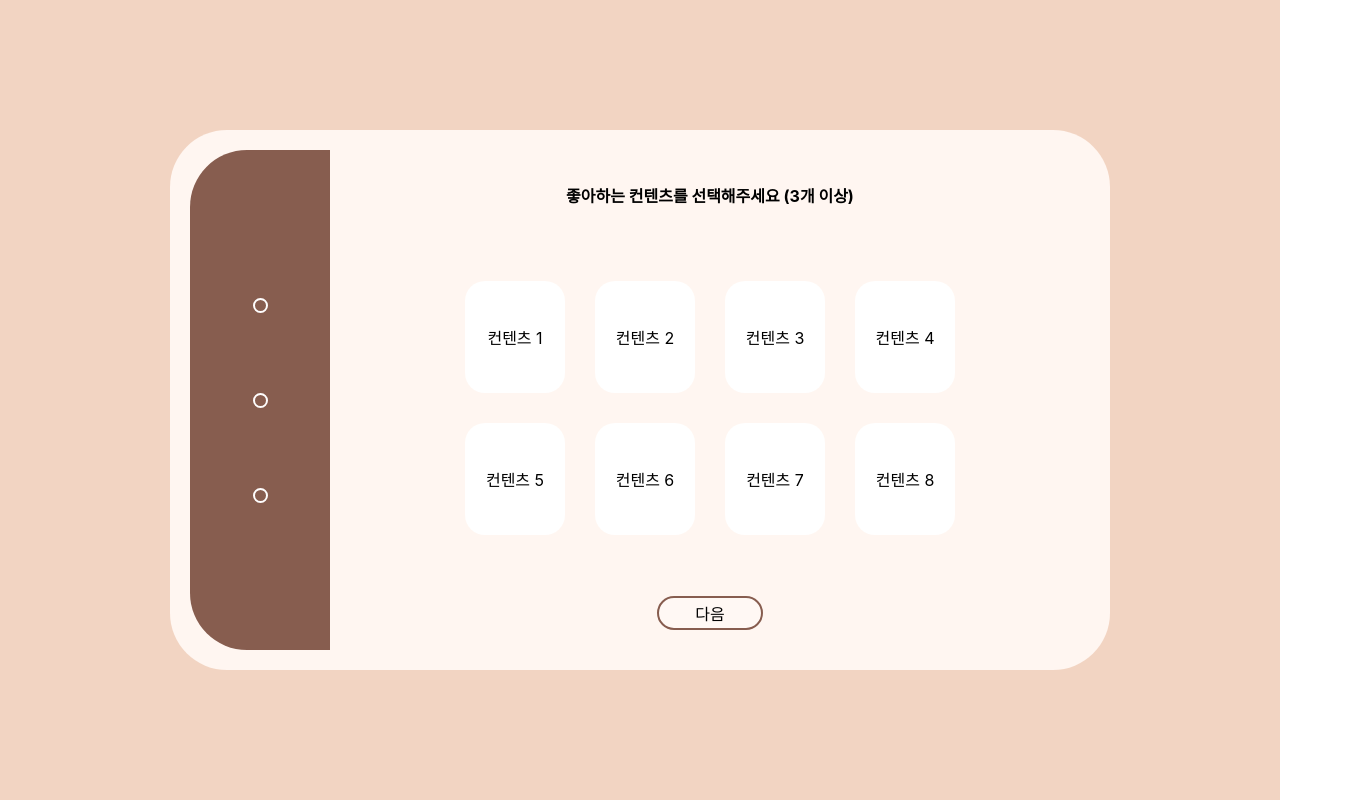
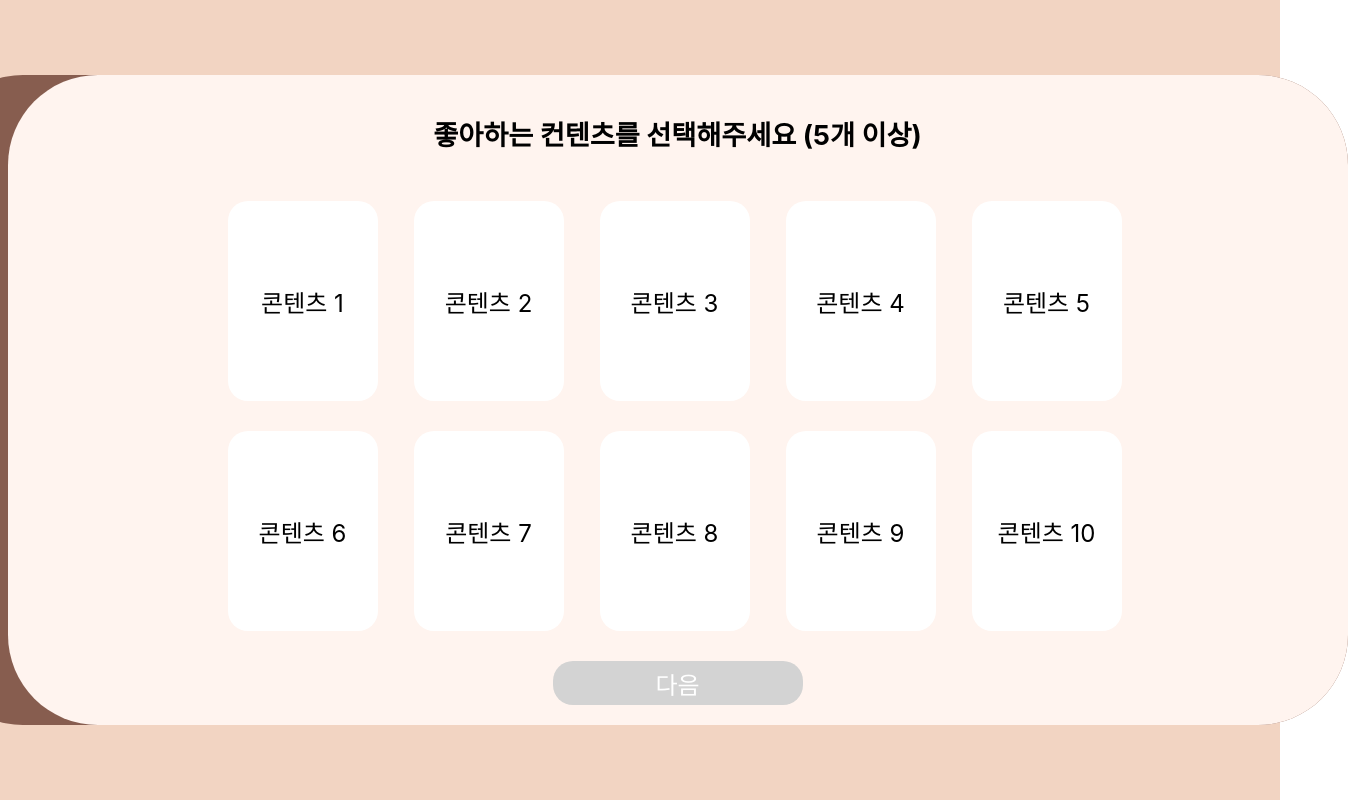
Before and after one commit to BBanggoood/FrontEnd, a React (Create React App) app in the folder bbanggood/: page /contents-selection in a window 1280 px wide. Shown: the whole page, 1348 px wide, since content can reach past the window. Built offline with nearby package versions, Linux system fonts and the light colour scheme.

Commit message:
[태헌] 초기화면, 로그인, 회원가입 구현

```diff
--- a/bbanggood/src/CSS/ContentsSelectionPage.css
+++ b/bbanggood/src/CSS/ContentsSelectionPage.css
@@ -5,28 +5,67 @@
     justify-content: center;
     align-items: center;
     height: 100vh;
-    background-color: #F2D4C2;
+    background-color: #F2D4C2; /* 배경색 지정 */
 }
 
-.contents-container {
+.contents-outer-rectangle {
+    width: 1450px;
+    height: 650px;
+    background-color: #875D4F; /* 외부 사각형의 배경색 지정 */
+    border-radius: 90px;
     display: flex;
-    background-color: #FFF6F1;
-    border-radius: 57px;
-    width: 900px;
-    height: 500px;
-    padding: 20px;
-    position: relative;
+    justify-content: flex-end; /* 오른쪽으로 정렬 */
+    align-items: center;
+    padding-right: 0px;
 }
 
-.sidebar {
-    background-color: #875D4F;
-    border-radius: 57px 0 0 57px;
-    width: 100px;
+.contents-inner-rectangle {
+    width: 1300px;
+    height: 610px;
+    background-color: #FFF4EF; /* 내부 사각형의 배경색 지정 */
+    border-radius: 90px;
     display: flex;
     flex-direction: column;
     justify-content: center;
     align-items: center;
+    margin-top: 0px;
+    margin-right: 0px; /* 겹치게 설정 */
     padding: 20px;
+    overflow-y: auto; /* 스크롤 추가 */
+}
+
+.contents-grid {
+    display: grid;
+    grid-template-columns: repeat(5, 1fr);
+    gap: 30px; /* 간격 조정 */
+    margin-top: 30px;
+    margin-bottom: 30px;
+    width: 900px;
+    height: 600px; /* 그리드 높이 조정 */
+    overflow-y: auto; /* 그리드 내부 스크롤 추가 */
+}
+
+.contents-box {
+    width: 150px; /* 컨텐츠 박스의 너비 조정 */
+    height: 200px; /* 컨텐츠 박스의 높이 조정 */
+    background-color: #FFFFFF;
+    border-radius: 20px;
+    display: flex;
+    justify-content: center;
+    align-items: center;
+    cursor: pointer;
+    transition: background-color 0.3s;
+    font-size: 1.5em; /* 폰트 크기 1.5배 증가 */
+}
+
+.contents-sidebar {
+    width: 50px;
+    display: flex;
+    flex-direction: column;
+    align-items: center;
+    margin-right: 25px;
+    justify-content: space-between; /* 간격을 균등하게 설정 */
+    height: 75%;
 }
 
 .circle {
@@ -34,61 +73,29 @@
     height: 11px;
     border: 2px solid #FFFDFD;
     border-radius: 50%;
-    margin: 40px 0; /* 간격 4배 증가 */
-}
-
-.contents-content {
-    flex-grow: 1;
-    display: flex;
-    flex-direction: column;
-    align-items: center;
-    justify-content: space-between;
-    padding: 20px;
-}
-
-.contents-content h2 {
-    font-family: 'Inter', sans-serif;
-    font-size: 16px;
-    color: #000000;
-}
-
-.contents-grid {
-    display: grid;
-    grid-template-columns: repeat(4, 1fr);
-    gap: 30px; /* 간격 1.5배 증가 */
-}
-
-.contents-box {
-    width: 96px; /* 크기 1.5배 증가 */
-    height: 108px; /* 크기 1.5배 증가 */
-    background: #FFFFFF;
-    border-radius: 20px;
-    display: flex;
-    justify-content: center;
-    align-items: center;
-    cursor: pointer;
-    border: 2px solid transparent;
-    transition: all 0.3s;
 }
 
 .contents-box.selected {
-    border-color: #875D4F;
+    background-color: #C68C7A; /* 선택된 컨텐츠 박스의 배경색 지정 */
 }
 
-.next-button {
-    width: 106px;
-    height: 34px;
-    background: rgba(255, 255, 255, 0.5);
-    border: 2px solid #875D4F;
-    border-radius: 25px;
+.contents-next-button {
+    width: 250px; /* 버튼 너비 조정 */
+    height: 60px; /* 버튼 높이 조정 */
+    background-color: #C68C7A;
+    color: white;
+    border: none;
+    border-radius: 20px;
     font-family: 'Inter', sans-serif;
-    font-size: 16px;
-    color: #000000;
+    font-size: 24px; /* 폰트 크기 1.5배 증가 */
     cursor: pointer;
-    transition: all 0.3s;
+    transition: background-color 0.3s;
 }
 
-.next-button:disabled {
-    background: rgba(255, 255, 255, 0.2);
-    cursor: not-allowed;
+.contents-next-button:disabled {
+    background-color: #D3D3D3; /* 비활성화된 버튼 배경색 지정 */
 }
+
+.contents-next-button:hover:enabled {
+    background-color: #A56B5A; /* 활성화된 버튼 호버시 배경색 지정 */
+}
--- a/bbanggood/src/CSS/GenreSelectionPage.css
+++ b/bbanggood/src/CSS/GenreSelectionPage.css
@@ -5,28 +5,63 @@
     justify-content: center;
     align-items: center;
     height: 100vh;
-    background-color: #F2D4C2;
+    background-color: #F2D4C2; /* 배경색 지정 */
 }
 
-.genre-container {
+.genre-outer-rectangle {
+    width: 1450px;
+    height: 650px;
+    background-color: #875D4F; /* 외부 사각형의 배경색 지정 */
+    border-radius: 90px;
     display: flex;
-    background-color: #FFF6F1;
-    border-radius: 57px;
-    width: 900px;
-    height: 500px;
-    padding: 20px;
-    position: relative;
+    justify-content: flex-end; /* 오른쪽으로 정렬 */
+    align-items: center;
+    padding-right: 0px;
 }
 
-.sidebar {
-    background-color: #875D4F;
-    border-radius: 57px 0 0 57px;
-    width: 100px;
+.genre-inner-rectangle {
+    width: 1300px;
+    height: 610px;
+    background-color: #FFF4EF; /* 내부 사각형의 배경색 지정 */
+    border-radius: 90px;
     display: flex;
     flex-direction: column;
     justify-content: center;
     align-items: center;
+    margin-top: 0px;
+    margin-right: 0px; /* 겹치게 설정 */
     padding: 20px;
+}
+
+.genre-grid {
+    display: grid;
+    grid-template-columns: repeat(4, 1fr);
+    gap: 30px; /* 간격 조정 */
+    margin-top: 30px;
+    margin-bottom: 30px;
+}
+
+.genre-box {
+    width: 200px; /* 장르 박스의 너비 조정 */
+    height: 130px; /* 장르 박스의 높이 조정 */
+    background-color: #FFFFFF;
+    border-radius: 20px;
+    display: flex;
+    justify-content: center;
+    align-items: center;
+    cursor: pointer;
+    transition: background-color 0.3s;
+    font-size: 1.5em; /* 폰트 크기 1.5배 증가 */
+}
+
+.genre-sidebar {
+    width: 50px;
+    display: flex;
+    flex-direction: column;
+    align-items: center;
+    margin-right: 25px;
+    justify-content: space-between; /* 간격을 균등하게 설정 */
+    height: 75%;
 }
 
 .circle {
@@ -34,61 +69,29 @@
     height: 11px;
     border: 2px solid #FFFDFD;
     border-radius: 50%;
-    margin: 40px 0; /* 간격 4배 증가 */
-}
-
-.genre-content {
-    flex-grow: 1;
-    display: flex;
-    flex-direction: column;
-    align-items: center;
-    justify-content: space-between;
-    padding: 20px;
-}
-
-.genre-content h2 {
-    font-family: 'Inter', sans-serif;
-    font-size: 16px;
-    color: #000000;
-}
-
-.genre-grid {
-    display: grid;
-    grid-template-columns: repeat(4, 1fr);
-    gap: 30px; /* 간격 1.5배 증가 */
-}
-
-.genre-box {
-    width: 96px; /* 크기 1.5배 증가 */
-    height: 108px; /* 크기 1.5배 증가 */
-    background: #FFFFFF;
-    border-radius: 20px;
-    display: flex;
-    justify-content: center;
-    align-items: center;
-    cursor: pointer;
-    border: 2px solid transparent;
-    transition: all 0.3s;
 }
 
 .genre-box.selected {
-    border-color: #875D4F;
+    background-color: #C68C7A; /* 선택된 장르 박스의 배경색 지정 */
 }
 
-.next-button {
-    width: 106px;
-    height: 34px;
-    background: rgba(255, 255, 255, 0.5);
-    border: 2px solid #875D4F;
-    border-radius: 25px;
+.genre-next-button {
+    width: 250px; /* 버튼 너비 조정 */
+    height: 60px; /* 버튼 높이 조정 */
+    background-color: #C68C7A;
+    color: white;
+    border: none;
+    border-radius: 20px;
     font-family: 'Inter', sans-serif;
-    font-size: 16px;
-    color: #000000;
+    font-size: 24px; /* 폰트 크기 1.5배 증가 */
     cursor: pointer;
-    transition: all 0.3s;
+    transition: background-color 0.3s;
 }
 
-.next-button:disabled {
-    background: rgba(255, 255, 255, 0.2);
-    cursor: not-allowed;
+.genre-next-button:disabled {
+    background-color: #D3D3D3; /* 비활성화된 버튼 배경색 지정 */
 }
+
+.genre-next-button:hover:enabled {
+    background-color: #A56B5A; /* 활성화된 버튼 호버시 배경색 지정 */
+}
--- a/bbanggood/src/Components/ContentsSelectionPage.js
+++ b/bbanggood/src/Components/ContentsSelectionPage.js
@@ -2,10 +2,7 @@ import React, { useState } from 'react';
 import { useNavigate } from 'react-router-dom';
 import '../CSS/ContentsSelectionPage.css'; // 선호 컨텐츠 선택 페이지용 CSS 파일 import
 
-const contents = [
-    '컨텐츠 1', '컨텐츠 2', '컨텐츠 3', '컨텐츠 4',
-    '컨텐츠 5', '컨텐츠 6', '컨텐츠 7', '컨텐츠 8'
-];
+const contents = Array.from({ length: 20 }, (_, i) => `콘텐츠 ${i + 1}`);
 
 const ContentsSelectionPage = () => {
     const [selectedContents, setSelectedContents] = useState([]);
@@ -20,21 +17,21 @@ const ContentsSelectionPage = () => {
     };
 
     const handleNextClick = () => {
-        if (selectedContents.length >= 3) {
+        if (selectedContents.length >= 5) {
             navigate('/initial2');
         }
     };
 
     return (
         <div className="contents-selection-page">
-            <div className="contents-container">
-                <div className="sidebar">
+            <div className="contents-outer-rectangle">
+                <div className="contents-sidebar">
                     <div className="circle"></div>
                     <div className="circle"></div>
                     <div className="circle"></div>
                 </div>
-                <div className="contents-content">
-                    <h2>좋아하는 컨텐츠를 선택해주세요 (3개 이상)</h2>
+                <div className="contents-inner-rectangle">
+                    <h1 style={{ fontSize: '1.7em' }}>좋아하는 컨텐츠를 선택해주세요 (5개 이상)</h1>
                     <div className="contents-grid">
                         {contents.map((content, index) => (
                             <div
@@ -47,9 +44,9 @@ const ContentsSelectionPage = () => {
                         ))}
                     </div>
                     <button
-                        className="next-button"
+                        className="contents-next-button"
                         onClick={handleNextClick}
-                        disabled={selectedContents.length < 3}
+                        disabled={selectedContents.length < 5}
                     >
                         다음
                     </button>
--- a/bbanggood/src/Components/InitialScreen.js
+++ b/bbanggood/src/Components/InitialScreen.js
@@ -6,15 +6,15 @@ import logo from '../images/logo.png'; // 초기화면 이미지 파일 import
 function InitialScreen() {
     const navigate = useNavigate();
 
-    // useEffect(() => {
-    //     // 3초 후에 /initial2 페이지로 이동
-    //     const timer = setTimeout(() => {
-    //         navigate('/initial2');
-    //     }, 3000);
+    useEffect(() => {
+        // 3초 후에 /initial2 페이지로 이동
+        const timer = setTimeout(() => {
+            navigate('/initial2');
+        }, 3000);
 
-    //     // 컴포넌트 언마운트 시 타이머 클리어
-    //     return () => clearTimeout(timer);
-    // }, [navigate]);
+        // 컴포넌트 언마운트 시 타이머 클리어
+        return () => clearTimeout(timer);
+    }, [navigate]);
 
     // 화면을 클릭하면 /initial2 페이지로 이동
     const handleClick = () => {
```
Also changed, not shown: bbanggood/src/Components/GenreSelectionPage.js (+16 -10 lines).
